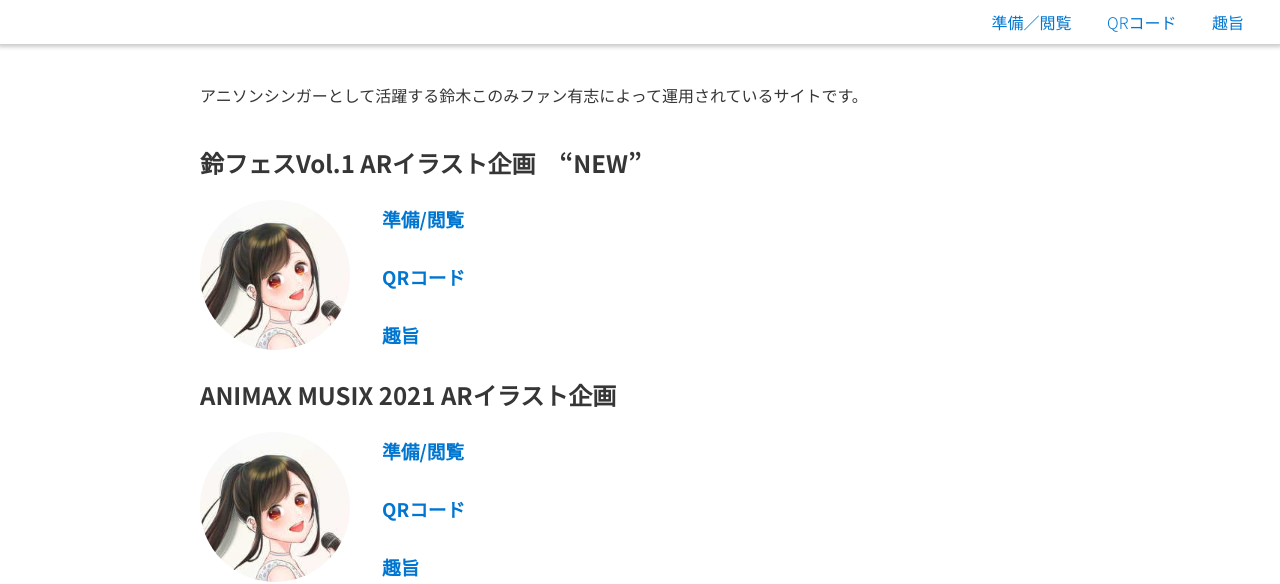
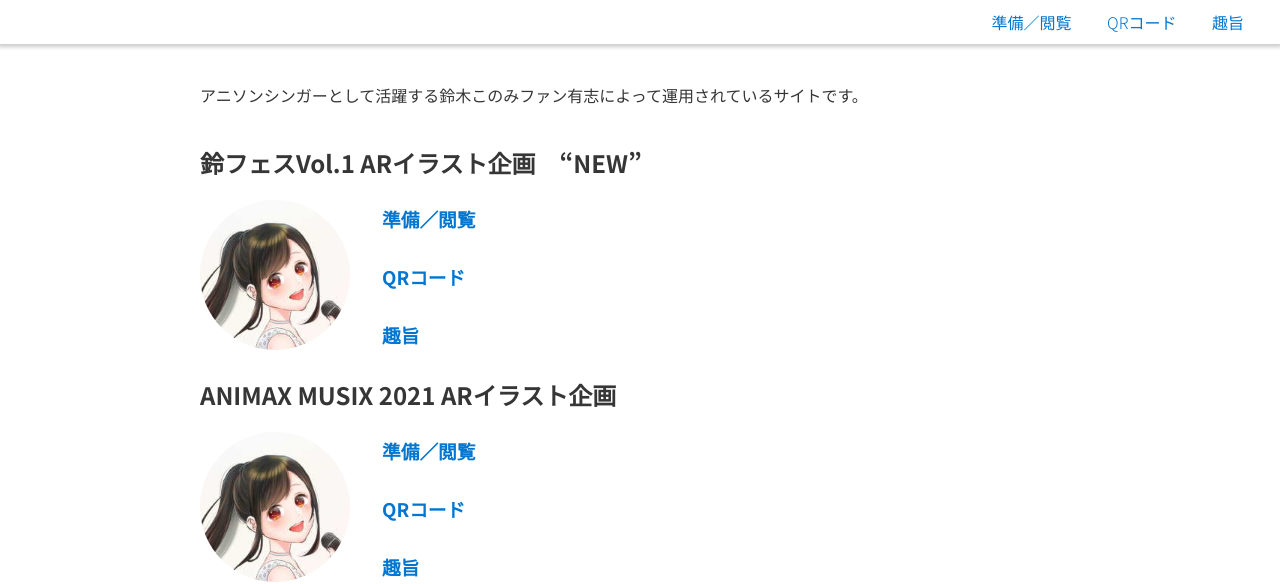
Before and after one commit to konomania/konomania.github.io, a Jekyll site: the page built from index.md, in a window 1280 px wide. Shown: the top 584 px of the page. Built offline with Jekyll 4.4.1, drawn with Linux system fonts in a browser that asks for light colours.

```diff
--- a/index.md
+++ b/index.md
@@ -14,7 +14,7 @@ layout: index
 ![イラスト](assets/images/animax-illust.jpg){:.image}
 
   <div class="content" markdown="1">
-### [準備/閲覧](/howto)
+### [準備／閲覧](/howto)
 ### [QRコード](/qrcode)
 ### [趣旨](/concept)
 </div>
@@ -30,7 +30,7 @@ layout: index
 ![イラスト](assets/images/animax-illust.jpg){:.image}
 
 <div class="content" markdown="1">
-### [準備/閲覧](/howto)
+### [準備／閲覧](/howto)
 ### [QRコード](/qrcode)
 ### [趣旨](/concept)
 </div>
```
